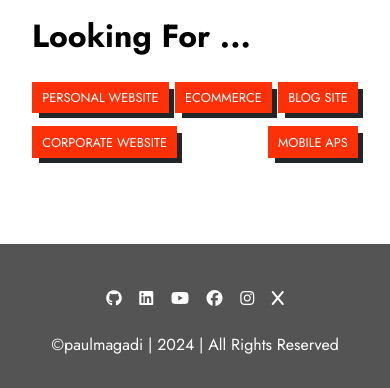
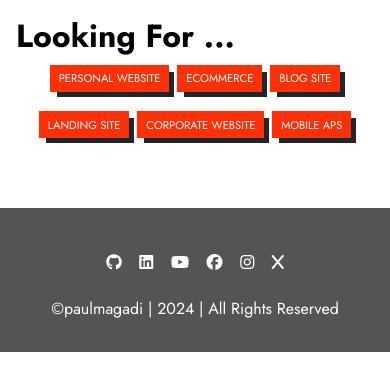
Before and after one commit to paulmagadi/Annabel-Portfolio-Website, a plain HTML site: page index.html in a window 390 px wide. Shown: the part 2033-2421 px from the top of the page. After the commit the page ends 2385 px from the top, so only its background shows below. Drawn offline with Linux system fonts and the light colour scheme.

Commit message:
modified:   css/main.css 	modified:   index.html

```diff
--- a/css/main.css
+++ b/css/main.css
@@ -296,15 +296,15 @@ color: rgb(255, 220, 174);
 
 .section-break {
     padding: 1em 2em;
-    gap: .5em;
+    /* gap: .5em; */
     width: 100%;
 }
 
 .section-break div {
     display: flex;
     flex-wrap: wrap;
-    justify-content: space-between;
-    margin: 1em 0;
+    justify-content: center;
+    gap: .5em;
 }
 
 .section-break div a {
@@ -412,6 +412,10 @@ footer .footer-rights {
         width: 100%;
     }
 
+    .section-break {
+        padding: 1em;
+    }
+
     footer {
         flex-direction: column;
     }
@@ -461,5 +465,9 @@ footer .footer-rights {
         color: var(--white);
     }
 
+    .section-break div a {
+        font-size: .7em;
+    }
+
 
 }
--- a/index.html
+++ b/index.html
@@ -158,6 +158,7 @@
             <a href="#" class="primary-button">PERSONAL WEBSITE</a>
             <a href="#" class="primary-button">ECOMMERCE</a>
             <a href="#" class="primary-button">BLOG SITE</a>
+            <a href="#" class="primary-button">LANDING SITE</a>
             <a href="#" class="primary-button">CORPORATE WEBSITE</a>
             <a href="#" class="primary-button">MOBILE APS</a>
             </div>
```
